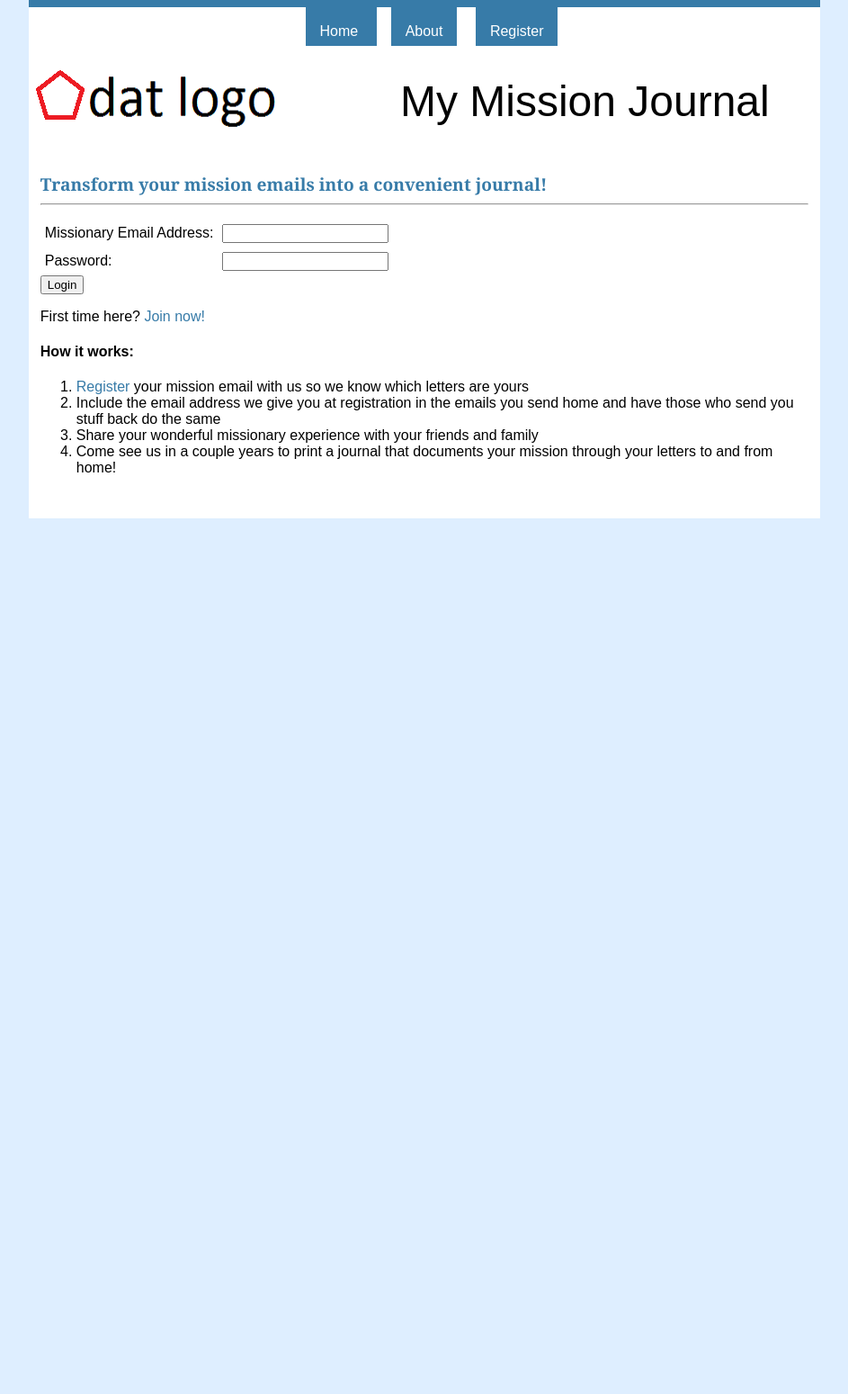
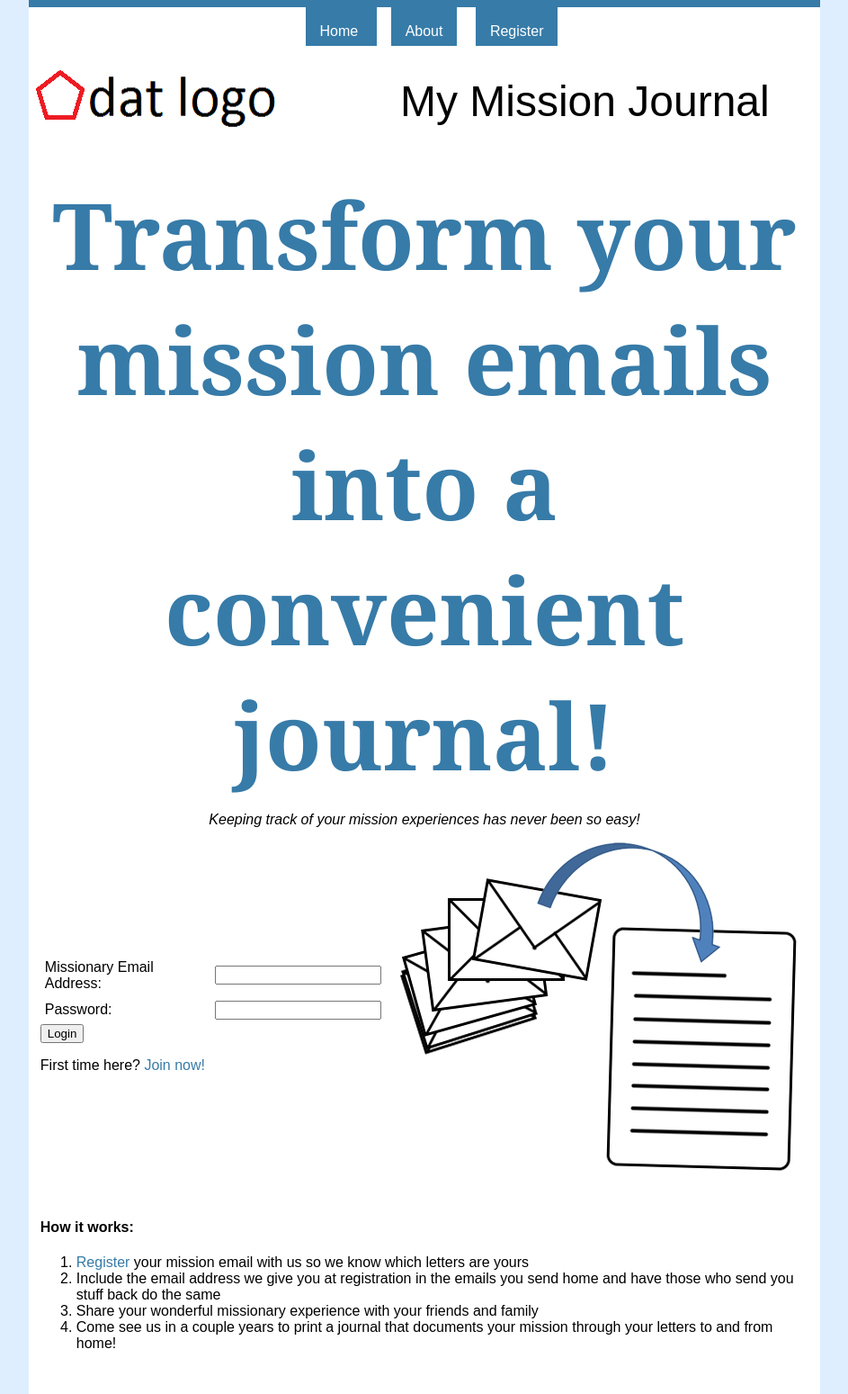
Before and after one commit to tduck/mission-email-journal, a Flask app: page / in a window 1280 px wide. Shown: the whole page at 90% size, without its empty margins (168-1111 px from the left). Before the commit the page ends 576 px from the top, so only its background shows below. Run offline with Flask 2, Linux system fonts and the light colour scheme.

Commit message:
Landing page update

```diff
--- a/templates/landing.html
+++ b/templates/landing.html
@@ -1,9 +1,12 @@
 <!-- extend from base layout -->
 {% extends "layout.html" %}
 {% block content %}
-<h2>Transform your mission emails into a convenient journal!</h2>
-<hr>
+<h2 style="text-align:center; font-size:8.0vw;">Transform your mission emails into a convenient journal!</h3>
+<p style="text-align:center;"><i>Keeping track of your mission experiences has never been so easy!</i></p>
 <p style="color:red">{{ message }}</p>
+
+<table><tr>
+<td>
 <form action="/login" method="POST">
 <table class="registration_table">
 <tr>
@@ -18,6 +21,12 @@
 <input type="submit" value="Login">
 <p>First time here? <a href="/register">Join now!</a></p>
 </form>
+</td>
+<td>
+<img src="../static/landing_image.png" alt="landing image">
+</td>
+</tr>
+</table>
 
 <h4>How it works:</h4>
 <ol>
```
Also changed, not shown: static/landing_image.png (added), 1 other file.
